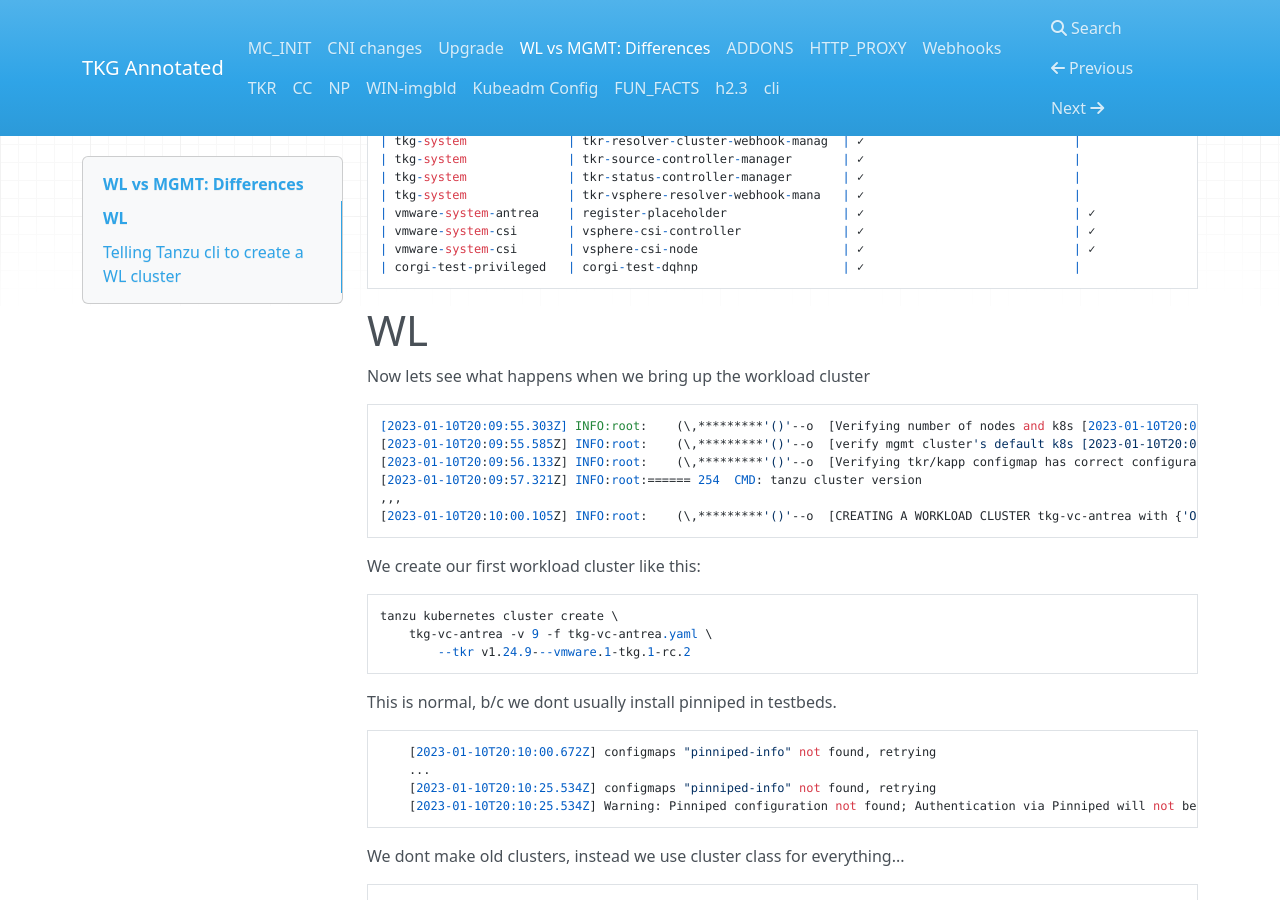
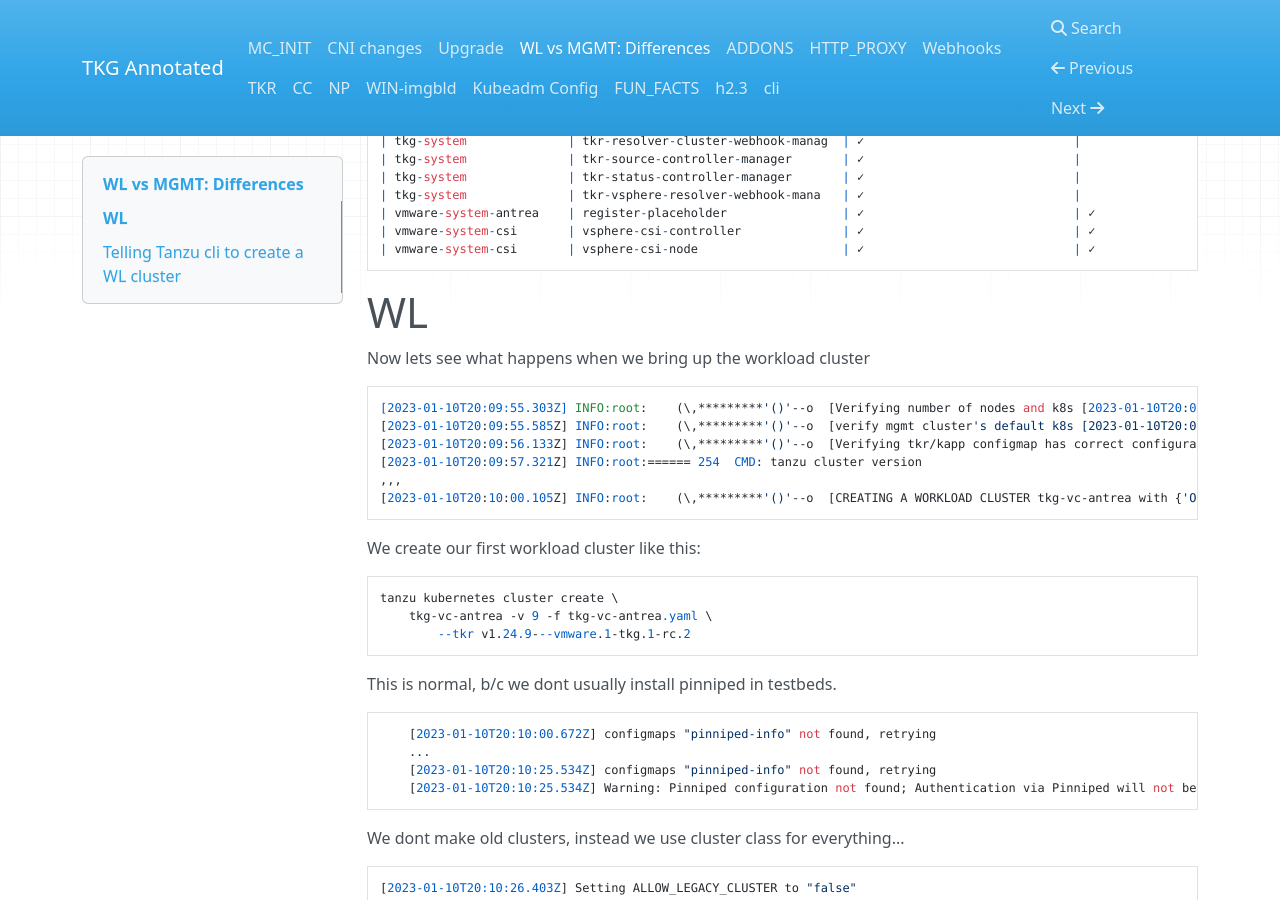
Before and after one commit to jayunit100/tanzu-install-annotated, an MkDocs documentation site: the page built from docs/z0-wl.md, in a window 1280 px wide and 900 px high, scrolled down 895 px. Built offline with MkDocs 1.6.1, drawn with Linux system fonts in a browser that asks for light colours; nearby versions of some CDN libraries.

Commit message:
Update z0-wl.md

````diff
--- a/docs/z0-wl.md
+++ b/docs/z0-wl.md
@@ -51,7 +51,6 @@
 | vmware-system-antrea    | register-placeholder                | ✓                             | ✓                        |
 | vmware-system-csi       | vsphere-csi-controller              | ✓                             | ✓                        |
 | vmware-system-csi       | vsphere-csi-node                    | ✓                             | ✓                        |
-| corgi-test-privileged   | corgi-test-dqhnp                    | ✓                             |                          |
 ```
 
 # WL
````
